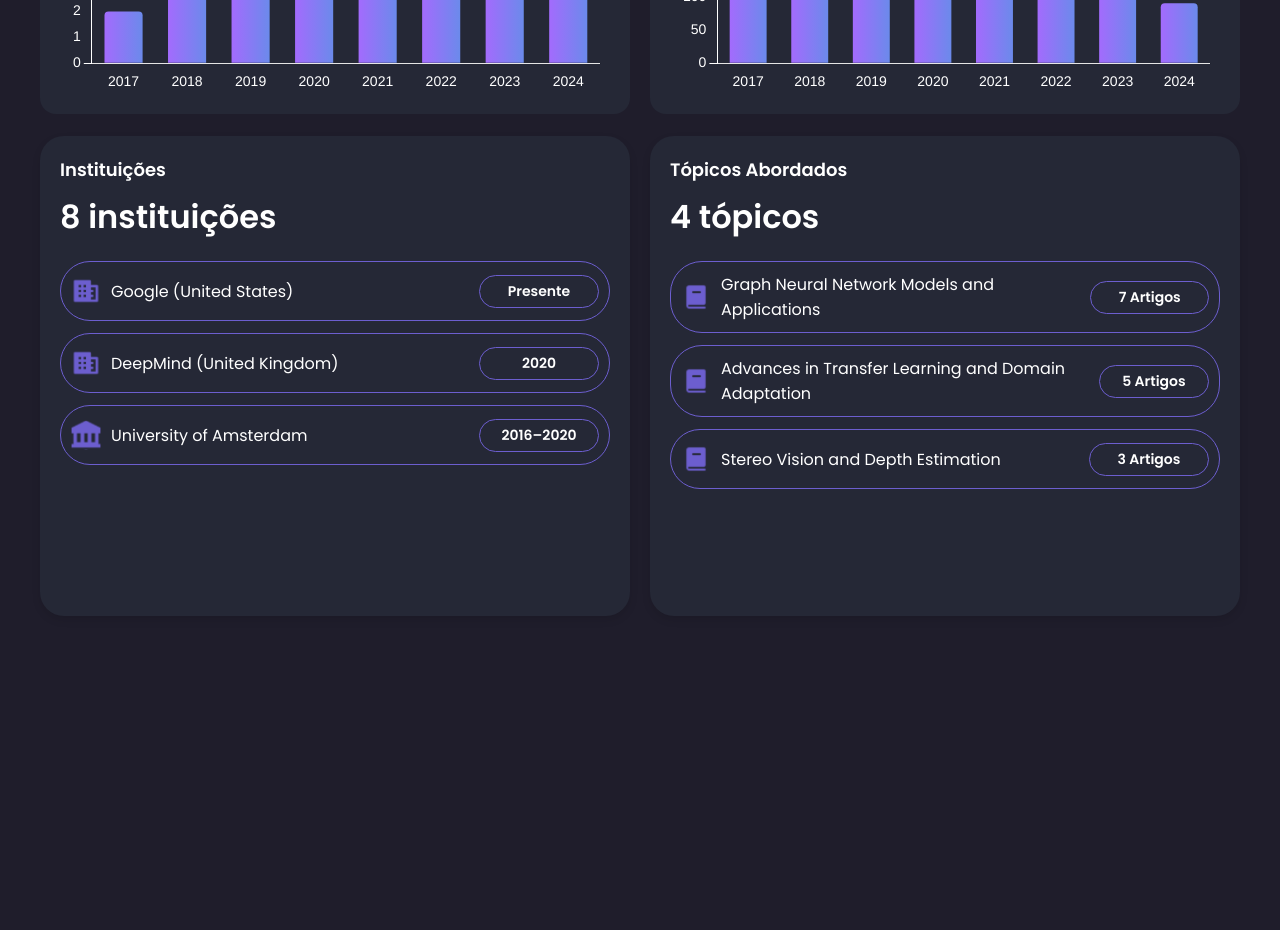
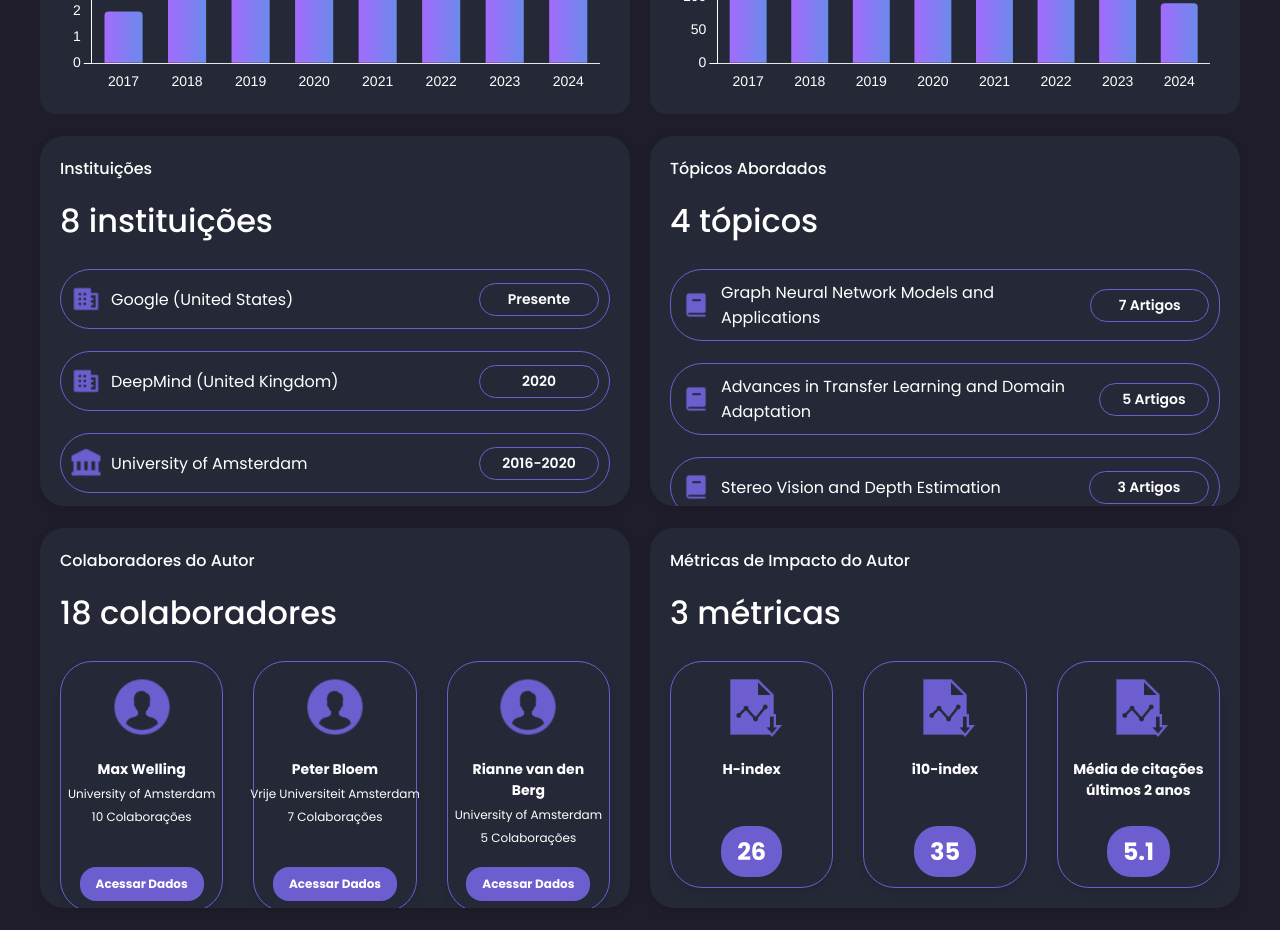
Before and after one commit to bruno-baeta/find-author, a React (Create React App) app: page /author/1 in a window 1280 px wide. Shown: the part 580-1510 px from the top of the page. Before the commit the page ends 1218 px from the top, so only its background shows below. Built offline with nearby package versions, Linux system fonts and the light colour scheme; the HTML template or start-up script is replaced by a standard one.

Commit message:
feat: implements collaborators and metrics

```diff
--- a/src/App.js
+++ b/src/App.js
@@ -10,8 +10,28 @@ const GlobalStyle = createGlobalStyle`
     margin: 0;
     padding: 0;
     box-sizing: border-box;
-    -webkit-tap-highlight-color: transparent;
+    -webkit-tap-highlight-color: #252836;
     outline: none;
+
+    &::-webkit-scrollbar {
+      width: 12px;
+    }
+
+    &::-webkit-scrollbar-thumb {
+      background-clip: padding-box;
+      border-radius: 2em;
+      background-color: #6C5ECF;
+    }
+
+    &::-webkit-scrollbar-button {
+      width: 0;
+      height: 0;
+      display: none;
+    }
+
+    &::-webkit-scrollbar-corner {
+      background-color: #252836;
+    }
   }
 
   body, html {
@@ -32,9 +52,9 @@ const App = () => {
     <ThemeProvider theme={theme}>
       <GlobalStyle />
       <Routes>
-      <Route path="/" element={<HomePage />} />
-      <Route path="/author/:authorId" element={<AuthorPage />} />
-    </Routes>
+        <Route path="/" element={<HomePage />} />
+        <Route path="/author/:authorId" element={<AuthorPage />} />
+      </Routes>
     </ThemeProvider>
   );
 };
--- a/src/components/InfoListCard.js
+++ b/src/components/InfoListCard.js
@@ -45,22 +45,19 @@ const CardContainer = styled.div`
   flex: 1;
   display: flex;
   flex-direction: column;
-  min-height: 480px;
+  max-height: 370px;
+  min-height: 370px;
   overflow-y: auto;
   box-shadow: 0 4px 8px rgba(0, 0, 0, 0.1);
   margin-bottom: 22px;
 
-  @media (max-width: 1600px) {
-    max-height: 400px;
-  }
-
   &::-webkit-scrollbar {
-    width: 44px;
+    width: 25px;
   }
 
   &::-webkit-scrollbar-thumb {
-    height: 1em;
-    border: 1em solid rgba(0, 0, 0, 0);
+    height: 0.6em;
+    border: 0.5em solid rgba(0, 0, 0, 0);
     background-clip: padding-box;
     border-radius: 2em;
     background-color: ${({ theme }) => theme.colors.primary};
@@ -78,25 +75,25 @@ const CardContainer = styled.div`
 `;
 
 const Title = styled.h2`
-  font-size: 18px;
+  color: ${(props) => props.theme.colors.text};
+  font-size: 16px;
   font-family: 'Poppins', sans-serif;
-  font-weight: 600;
-  color: ${({ theme }) => theme.colors.text};
-  margin-bottom: 10px;
+  font-weight: 500;
+  margin-bottom: 16px;
 `;
 
 const Subtitle = styled.h3`
+  color: ${(props) => props.theme.colors.text};
   font-size: 32px;
   font-family: 'Poppins', sans-serif;
-  font-weight: 600;
-  color: ${({ theme }) => theme.colors.text};
-  margin-bottom: 20px;
+  font-weight: 500;
+  margin-bottom: 24px;
 `;
 
 const ListContainer = styled.div`
   display: flex;
   flex-direction: column;
-  gap: 12px;
+  gap: 22px;
 `;
 
 const ListItem = styled.div`
--- /dev/null
+++ b/src/components/MetricsOrCollaboratorsCard.js
@@ -0,0 +1,190 @@
+import React from 'react';
+import styled from 'styled-components';
+
+const MetricsOrCollaboratorsCard = ({ title, subtitle, data }) => {
+  return (
+    <CardContainer>
+      <Title>{title}</Title>
+      <Subtitle>{subtitle}</Subtitle>
+      <ListContainer>
+        {data.map((item, index) => (
+          <ItemCard key={index}>
+            <IconWrapper>
+              <img src={item.icon} alt={item.title} width="70" height="70" />
+            </IconWrapper>
+            <ItemText>
+              <CollaboratorName>{item.title}</CollaboratorName>
+              <CollaboratorInfo>{item.description}</CollaboratorInfo>
+              {item.collaborations && (
+                <CollaboratorInfo>{item.collaborations} Colaborações</CollaboratorInfo>
+              )}
+            </ItemText>
+            <BottomContent>
+              {item.type === 'button' ? (
+                <ActionButton>{item.value}</ActionButton>
+              ) : (
+                <ItemValue>{item.value}</ItemValue>
+              )}
+            </BottomContent>
+          </ItemCard>
+        ))}
+      </ListContainer>
+    </CardContainer>
+  );
+};
+
+const CardContainer = styled.div`
+  background-color: ${({ theme }) => theme.colors.card};
+  padding: 20px;
+  border-radius: 24px;
+  flex: 1;
+  display: flex;
+  max-height: 380px;
+  min-height: 380px;
+  flex-direction: column;
+  overflow-y: auto;
+  box-shadow: 0 4px 8px rgba(0, 0, 0, 0.1);
+  margin-bottom: 22px;
+
+  &::-webkit-scrollbar {
+    width: 25px;
+  }
+
+  &::-webkit-scrollbar-thumb {
+    height: 0.6em;
+    border: 0.5em solid rgba(0, 0, 0, 0);
+    background-clip: padding-box;
+    border-radius: 2em;
+    background-color: ${({ theme }) => theme.colors.primary};
+  }
+
+  &::-webkit-scrollbar-button {
+    width: 0;
+    height: 0;
+    display: none;
+  }
+
+  &::-webkit-scrollbar-corner {
+    background-color: transparent;
+  }
+`;
+
+const Title = styled.h2`
+  color: ${(props) => props.theme.colors.text};
+  font-size: 16px;
+  font-family: 'Poppins', sans-serif;
+  font-weight: 500;
+  margin-bottom: 16px;
+`;
+
+const Subtitle = styled.h3`
+  color: ${(props) => props.theme.colors.text};
+  font-size: 32px;
+  font-family: 'Poppins', sans-serif;
+  font-weight: 500;
+  margin-bottom: 24px;
+`;
+
+const ListContainer = styled.div`
+  display: flex;
+  gap: 22px;
+  flex-wrap: wrap;
+  justify-content: space-between;
+`;
+
+const ItemCard = styled.div`
+  background-color: ${({ theme }) => theme.colors.card};
+  border: 1px solid ${({ theme }) => theme.colors.primary};
+  border-radius: 32px;
+  display: flex;
+  flex-direction: column;
+  justify-content: space-between;
+  align-items: center;
+  padding: 10px 8px;
+  width: calc(33.33% - 20px);
+  max-width: 220px;
+  box-shadow: 0 4px 8px rgba(0, 0, 0, 0.1);
+
+  @media (max-width: 768px) {
+    width: calc(50% - 20px);
+  }
+
+  @media (max-width: 480px) {
+    width: calc(100% - 20px);
+  }
+`;
+
+const IconWrapper = styled.div`
+  margin-bottom: 10px;
+  img {
+    width: 70px;
+    height: 70px;
+  }
+`;
+
+const ItemText = styled.div`
+  text-align: center;
+  margin-bottom: 5px;
+  display: flex;
+  flex-direction: column;
+  justify-content: center;
+  align-items: center;
+`;
+
+const CollaboratorName = styled.h4`
+  font-size: 14px;
+  font-family: 'Poppins', sans-serif;
+  font-weight: bold;
+  color: ${({ theme }) => theme.colors.text};
+  margin-bottom: 5px;
+  max-width: 100%;
+  display: -webkit-box;
+  -webkit-line-clamp: 2;
+  -webkit-box-orient: vertical;
+  overflow: hidden;
+  text-overflow: ellipsis;
+`;
+
+const CollaboratorInfo = styled.p`
+  font-size: 12px;
+  font-family: 'Poppins', sans-serif;
+  font-weight: 300;
+  color: ${({ theme }) => theme.colors.text};
+  margin-bottom: 5px;
+  max-width: 100%;
+  white-space: nowrap;
+  overflow: hidden;
+  text-overflow: ellipsis;
+`;
+
+const BottomContent = styled.div`
+  margin-top: auto;
+  display: flex;
+  flex-direction: column;
+  align-items: center;
+`;
+
+const ActionButton = styled.button`
+  background-color: ${({ theme }) => theme.colors.primary};
+  color: ${({ theme }) => theme.colors.text};
+  border: none;
+  border-radius: 16px;
+  padding: 8px 16px;
+  font-size: 12px;
+  font-family: 'Poppins', sans-serif;
+  font-weight: bold;
+  cursor: pointer;
+  margin-top: 10px;
+`;
+
+const ItemValue = styled.div`
+  background-color: ${({ theme }) => theme.colors.primary};
+  color: ${({ theme }) => theme.colors.text};
+  border-radius: 24px;
+  padding: 8px 16px;
+  font-size: 24px;
+  font-weight: bold;
+  margin-top: 10px;
+`;
+
+export default MetricsOrCollaboratorsCard;
--- a/src/components/SearchResultsList.js
+++ b/src/components/SearchResultsList.js
@@ -1,10 +1,31 @@
-import React from "react";
+import React, { useEffect, useState, useRef } from "react";
 import styled from "styled-components";
 import SearchResultItem from "./SearchResultItem";
 
 const SearchResultsList = ({ results }) => {
+  const [hasScrollbar, setHasScrollbar] = useState(false);
+  const containerRef = useRef(null);
+
+  useEffect(() => {
+    const checkForScrollbar = () => {
+      if (containerRef.current) {
+        const hasOverflow =
+          containerRef.current.scrollHeight > containerRef.current.clientHeight;
+        setHasScrollbar(hasOverflow);
+      }
+    };
+
+    checkForScrollbar();
+
+    window.addEventListener("resize", checkForScrollbar);
+
+    return () => {
+      window.removeEventListener("resize", checkForScrollbar);
+    };
+  }, [results]);
+
   return (
-    <ResultsContainer>
+    <ResultsContainer ref={containerRef} hasScrollbar={hasScrollbar}>
       {results.map((result, index) => (
         <SearchResultItem
           key={index}
@@ -20,8 +41,9 @@ const SearchResultsList = ({ results }) => {
 
 const ResultsContainer = styled.div`
   background-color: ${(props) => props.theme.colors.card};
-  padding: 20px 0px 20px 20px;
-  width:100%;
+  padding: ${(props) =>
+    props.hasScrollbar ? "20px 0px 20px 20px" : "20px"};
+  width: 100%;
   border-radius: 30px;
   box-shadow: 0px 4px 10px rgba(0, 0, 0, 0.1);
   max-height: 320px;
--- a/src/pages/AuthorPage.js
+++ b/src/pages/AuthorPage.js
@@ -4,6 +4,9 @@ import CompleteSearch from '../components/CompleteSearch';
 import ChartCard from '../components/ChartCard';
 import styled from 'styled-components';
 import InfoListCard from '../components/InfoListCard';
+import ic_collaborator from '../assets/ic_collaborator.svg';
+import ic_hindex from '../assets/ic_hindex.svg';
+import MetricsOrCollaboratorsCard from '../components/MetricsOrCollaboratorsCard';
 
 const ChartsContainer = styled.div`
   display: flex;
@@ -21,6 +24,20 @@ const ChartsContainer = styled.div`
 `;
 
 const ContainerInfoListCard = styled.div`
+  display: flex;
+  justify-content: space-between;
+  gap: 20px;
+  padding: 0px 40px;
+  width: 100%;
+
+  @media (max-width: 768px) {
+    flex-direction: column;
+    gap: 20px;
+    padding: 0 20px;
+  }
+`;
+
+const ContainerMetricsOrCollaboratorsCard = styled.div`
   display: flex;
   justify-content: space-between;
   gap: 20px;
@@ -59,13 +76,25 @@ const AuthorPage = () => {
   const institutions = [
     { type: 'company', text: 'Google (United States)', value: 'Presente' },
     { type: 'company', text: 'DeepMind (United Kingdom)', value: '2020' },
-    { type: 'education', text: 'University of Amsterdam', value: '2016–2020' },
+    { type: 'education', text: 'University of Amsterdam', value: '2016-2020' }
   ];
 
   const topics = [
     { type: '', text: 'Graph Neural Network Models and Applications', value: '7 Artigos' },
     { type: '', text: 'Advances in Transfer Learning and Domain Adaptation', value: '5 Artigos' },
     { type: '', text: 'Stereo Vision and Depth Estimation', value: '3 Artigos' }
+  ];
+
+  const collaborators = [
+    { icon: ic_collaborator, title: 'Max Welling', description: 'University of Amsterdam', collaborations: 10, value: 'Acessar Dados', type: 'button' },
+    { icon: ic_collaborator, title: 'Peter Bloem', description: 'Vrije Universiteit Amsterdam', collaborations: 7, value: 'Acessar Dados', type: 'button' },
+    { icon: ic_collaborator, title: 'Rianne van den Berg', description: 'University of Amsterdam', collaborations: 5, value: 'Acessar Dados', type: 'button' }
+  ];
+
+  const metrics = [
+    { icon: ic_hindex, title: 'H-index', description: '', value: '26', type: 'value' },
+    { icon: ic_hindex, title: 'i10-index', description: '', value: '35', type: 'value' },
+    { icon: ic_hindex, title: 'Média de citações últimos 2 anos', description: '', value: '5.1', type: 'value' }
   ];
 
   return (
@@ -107,6 +136,16 @@ const AuthorPage = () => {
           data={topics}
         />
       </ContainerInfoListCard>
+      <ContainerMetricsOrCollaboratorsCard>
+        <MetricsOrCollaboratorsCard
+          title="Colaboradores do Autor"
+          subtitle="18 colaboradores"
+          data={collaborators} />
+        <MetricsOrCollaboratorsCard
+          title="Métricas de Impacto do Autor"
+          subtitle="3 métricas"
+          data={metrics} />
+      </ContainerMetricsOrCollaboratorsCard>
     </div>
   );
 };
```
Also changed, not shown: src/assets/ic_collaborator.svg (added), src/assets/ic_hindex.svg (added).
